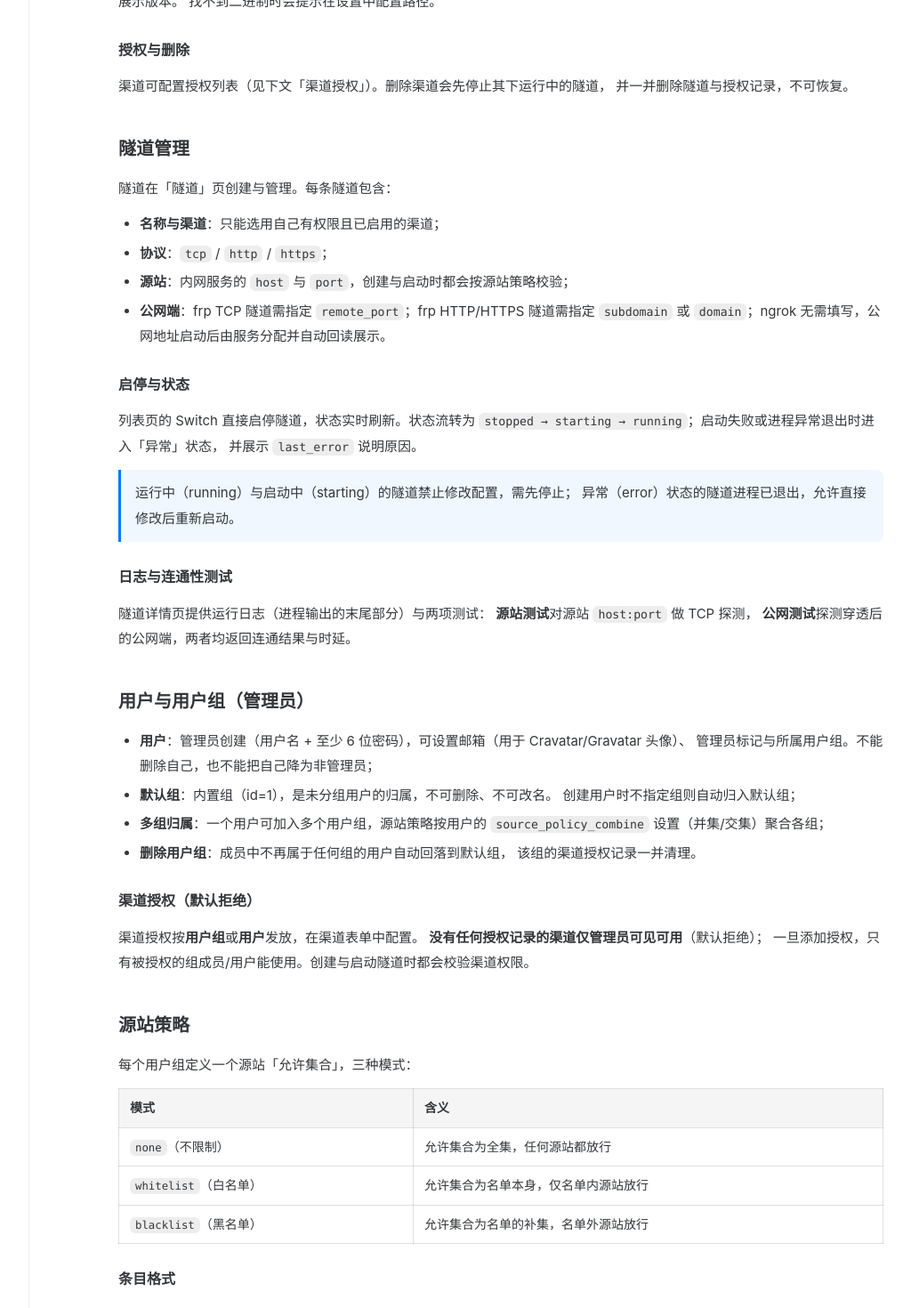
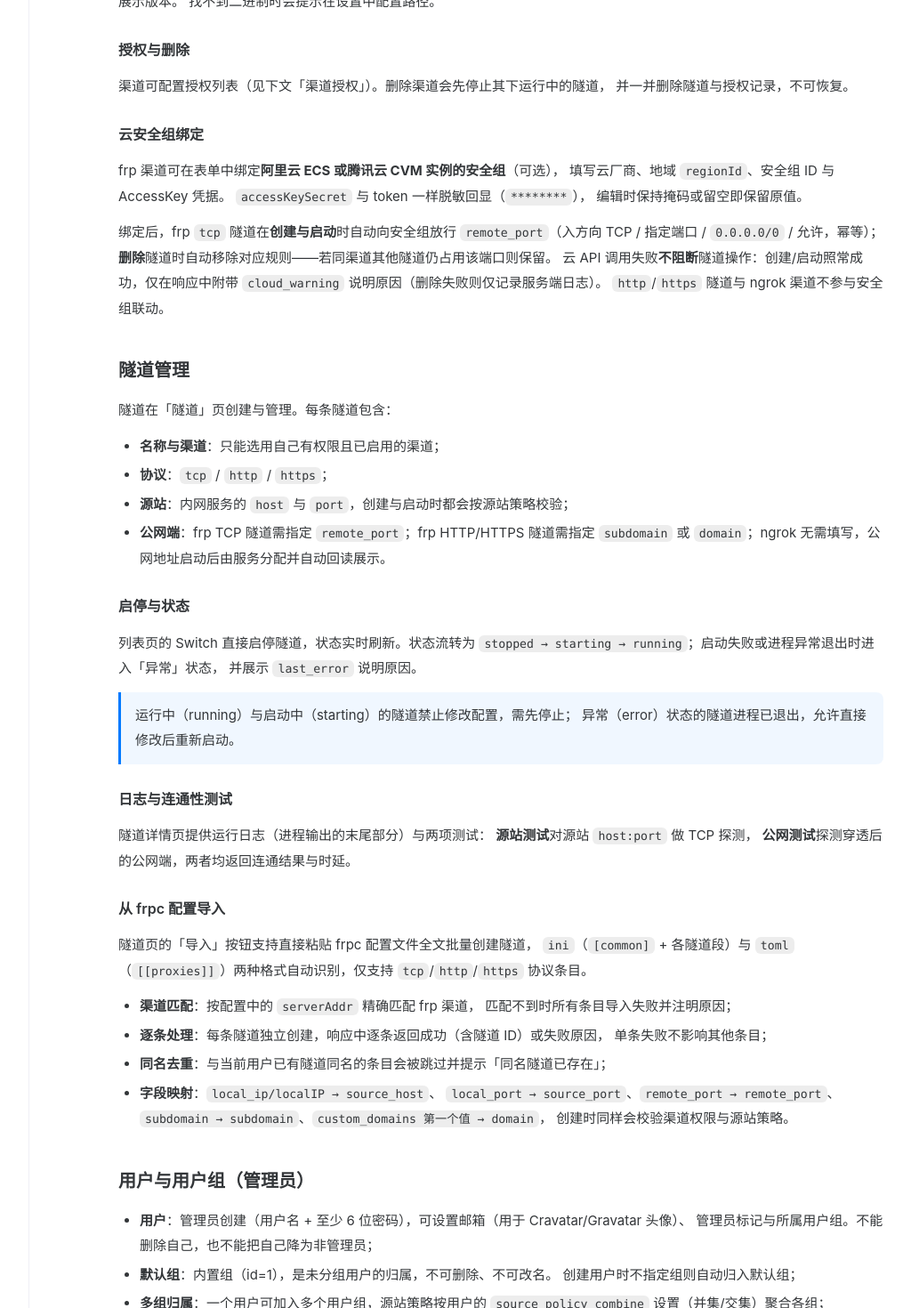
Before and after one commit to RunlingDev/Transout, a Vue app in the folder web/: page /docs/guide in a window 1280 px wide. Shown: the part 620-2090 px from the top of the page at 89% size, without its empty margins (187-1211 px from the left). Built offline with nearby package versions, Linux system fonts and the light colour scheme.

Commit message:
docs: 文档站补充 frpc 导入与云安全组绑定说明

```diff
--- a/web/src/views/docs/Api.vue
+++ b/web/src/views/docs/Api.vue
@@ -79,6 +79,25 @@
         <tr><td>POST</td><td><code>/channels/:id/check</code></td><td>管理员</td><td>检测对应二进制可用性（frp 执行 <code>frpc -v</code>，ngrok 执行 <code>ngrok version</code>），返回 <code>{ ok, version }</code> 或 <code>{ ok: false, error }</code></td></tr>
       </tbody>
     </table>
+    <p>
+      frp 渠道的 <code>config</code> 可选 <code>cloud</code> 字段，用于绑定云安全组（tcp 隧道自动放行/移除端口规则）：
+    </p>
+    <table>
+      <thead>
+        <tr><th>字段</th><th>说明</th></tr>
+      </thead>
+      <tbody>
+        <tr><td><code>provider</code></td><td>云厂商：<code>aliyun</code>（阿里云 ECS）或 <code>tencent</code>（腾讯云 CVM）</td></tr>
+        <tr><td><code>regionId</code></td><td>地域，如 <code>cn-hangzhou</code> / <code>ap-guangzhou</code></td></tr>
+        <tr><td><code>securityGroupId</code></td><td>安全组 ID，如 <code>sg-xxx</code></td></tr>
+        <tr><td><code>accessKeyId</code> / <code>accessKeySecret</code></td><td>云 API 凭据</td></tr>
+        <tr><td><code>instanceId</code></td><td>实例 ID，仅记录展示，可选</td></tr>
+      </tbody>
+    </table>
+    <p>
+      <code>cloud.accessKeySecret</code> 与 token/authtoken 遵循同样的掩码约定：GET 回显
+      <code>********</code>（有值）或空串；PUT 时传 <code>********</code> 或不传该字段均表示保留原值。
+    </p>
 
     <h2>隧道 <code>/api/tunnels</code></h2>
     <table>
@@ -87,17 +106,25 @@
       </thead>
       <tbody>
         <tr><td>GET</td><td><code>/tunnels</code></td><td>登录</td><td>隧道列表：管理员返回全部，普通用户仅返回自己的</td></tr>
-        <tr><td>POST</td><td><code>/tunnels</code></td><td>登录</td><td>创建隧道：校验渠道权限与源站策略；frp TCP 需 <code>remote_port</code>，frp HTTP/HTTPS 需 <code>subdomain</code> 或 <code>domain</code></td></tr>
+        <tr><td>POST</td><td><code>/tunnels</code></td><td>登录</td><td>创建隧道：校验渠道权限与源站策略；frp TCP 需 <code>remote_port</code>，frp HTTP/HTTPS 需 <code>subdomain</code> 或 <code>domain</code>；云安全组放行失败时响应附 <code>cloud_warning</code> 但仍创建成功</td></tr>
+        <tr><td>POST</td><td><code>/tunnels/import</code></td><td>登录</td><td>从 frpc 配置（ini/toml 自动识别）批量导入隧道：请求 <code>{ content }</code> 为配置全文，按其中 <code>serverAddr</code> 精确匹配 frp 渠道；响应 <code>{ matched_channel, results[] }</code>，<code>results</code> 逐条给出 <code>{ name, success, tunnel_id }</code> 或 <code>{ name, success: false, error }</code>；与当前用户同名的隧道跳过</td></tr>
         <tr><td>GET</td><td><code>/tunnels/:id</code></td><td>所有者</td><td>隧道详情（含渠道名、所有者名、状态、last_error、公网地址等）</td></tr>
         <tr><td>PUT</td><td><code>/tunnels/:id</code></td><td>所有者</td><td>修改隧道；running/starting 状态禁止修改，error 状态允许</td></tr>
         <tr><td>DELETE</td><td><code>/tunnels/:id</code></td><td>所有者</td><td>删除隧道（运行中先停止）</td></tr>
-        <tr><td>POST</td><td><code>/tunnels/:id/start</code></td><td>所有者</td><td>启动隧道；启动前再次校验渠道权限与源站策略</td></tr>
+        <tr><td>POST</td><td><code>/tunnels/:id/start</code></td><td>所有者</td><td>启动隧道；启动前再次校验渠道权限与源站策略；云安全组放行失败时响应附 <code>cloud_warning</code> 但不阻断启动</td></tr>
         <tr><td>POST</td><td><code>/tunnels/:id/stop</code></td><td>所有者</td><td>停止隧道</td></tr>
         <tr><td>GET</td><td><code>/tunnels/:id/log</code></td><td>所有者</td><td>获取隧道进程日志末尾（<code>{ log }</code>）</td></tr>
         <tr><td>POST</td><td><code>/tunnels/:id/test/source</code></td><td>所有者</td><td>源站连通性测试（TCP 探测 + 时延）</td></tr>
         <tr><td>POST</td><td><code>/tunnels/:id/test/public</code></td><td>所有者</td><td>穿透后公网端连通性测试（含时延）</td></tr>
       </tbody>
     </table>
+    <p>
+      <strong>云安全组联动（<code>cloud_warning</code>）</strong>：frp 渠道绑定 <code>config.cloud</code> 时，
+      <code>tcp</code> 隧道创建/启动会自动放行 <code>remote_port</code>，删除时移除对应规则
+      （同渠道其他隧道仍占用该端口则保留，移除失败仅记录服务端日志）。
+      放行失败不阻断创建/启动，响应体中附加 <code>cloud_warning</code> 字段说明失败原因；
+      无该字段表示放行成功或未绑定安全组。<code>http</code>/<code>https</code> 与 ngrok 隧道不参与联动。
+    </p>
 
     <h2>设置 <code>/api/settings</code></h2>
     <table>
--- a/web/src/views/docs/Guide.vue
+++ b/web/src/views/docs/Guide.vue
@@ -24,6 +24,21 @@
     <p>
       渠道可配置授权列表（见下文「渠道授权」）。删除渠道会先停止其下运行中的隧道，
       并一并删除隧道与授权记录，不可恢复。
+    </p>
+    <h3>云安全组绑定</h3>
+    <p>
+      frp 渠道可在表单中绑定<strong>阿里云 ECS 或腾讯云 CVM 实例的安全组</strong>（可选），
+      填写云厂商、地域 <code>regionId</code>、安全组 ID 与 AccessKey 凭据。
+      <code>accessKeySecret</code> 与 token 一样脱敏回显（<code>********</code>），
+      编辑时保持掩码或留空即保留原值。
+    </p>
+    <p>
+      绑定后，frp <code>tcp</code> 隧道在<strong>创建与启动</strong>时自动向安全组放行
+      <code>remote_port</code>（入方向 TCP / 指定端口 / <code>0.0.0.0/0</code> / 允许，幂等）；
+      <strong>删除</strong>隧道时自动移除对应规则——若同渠道其他隧道仍占用该端口则保留。
+      云 API 调用失败<strong>不阻断</strong>隧道操作：创建/启动照常成功，仅在响应中附带
+      <code>cloud_warning</code> 说明原因（删除失败则仅记录服务端日志）。
+      <code>http</code>/<code>https</code> 隧道与 ngrok 渠道不参与安全组联动。
     </p>
 
     <h2>隧道管理</h2>
@@ -53,6 +68,24 @@
       <strong>源站测试</strong>对源站 <code>host:port</code> 做 TCP 探测，
       <strong>公网测试</strong>探测穿透后的公网端，两者均返回连通结果与时延。
     </p>
+    <h3>从 frpc 配置导入</h3>
+    <p>
+      隧道页的「导入」按钮支持直接粘贴 frpc 配置文件全文批量创建隧道，
+      <code>ini</code>（<code>[common]</code> + 各隧道段）与 <code>toml</code>
+      （<code>[[proxies]]</code>）两种格式自动识别，仅支持
+      <code>tcp</code>/<code>http</code>/<code>https</code> 协议条目。
+    </p>
+    <ul>
+      <li><strong>渠道匹配</strong>：按配置中的 <code>serverAddr</code> 精确匹配 frp 渠道，
+        匹配不到时所有条目导入失败并注明原因；</li>
+      <li><strong>逐条处理</strong>：每条隧道独立创建，响应中逐条返回成功（含隧道 ID）或失败原因，
+        单条失败不影响其他条目；</li>
+      <li><strong>同名去重</strong>：与当前用户已有隧道同名的条目会被跳过并提示「同名隧道已存在」；</li>
+      <li><strong>字段映射</strong>：<code>local_ip/localIP → source_host</code>、
+        <code>local_port → source_port</code>、<code>remote_port → remote_port</code>、
+        <code>subdomain → subdomain</code>、<code>custom_domains 第一个值 → domain</code>，
+        创建时同样会校验渠道权限与源站策略。</li>
+    </ul>
 
     <h2>用户与用户组（管理员）</h2>
     <ul>
```
